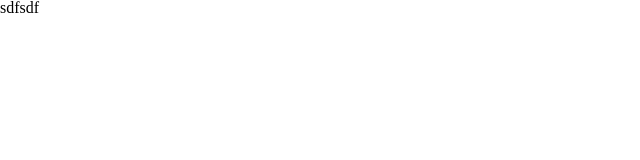
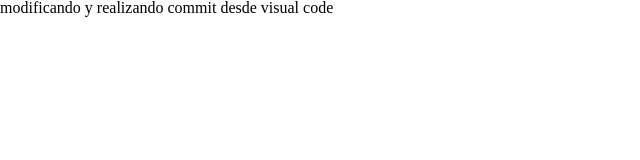
Before and after one commit to JarethGuerrero/Proyecto_encriptador_Alura, a plain HTML site: page index.html in a window 1280 px wide. Shown: the whole page, without its empty margins (0-640 px from the left). Drawn offline with Linux system fonts and the light colour scheme.

Commit message:
haciendo prueba de commit desde visual code

```diff
--- a/index.html
+++ b/index.html
@@ -15,7 +15,7 @@
     <body>
 
         <header>
-            sdfsdf
+            modificando y realizando commit desde visual code
         </header>
 
 
```
